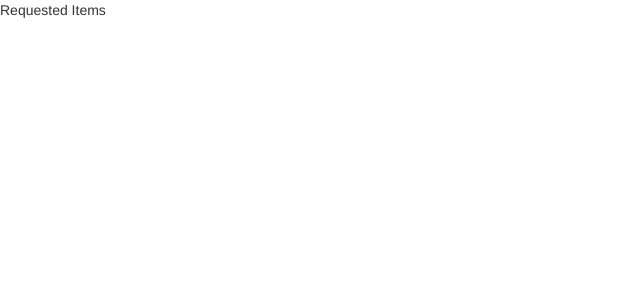
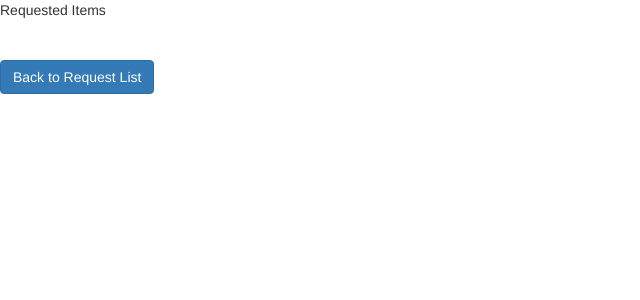
Before and after one commit to eabehr/simplify, a React (Create React App) app in the folder react-frontend/: page /request-detail/1 in a window 1280 px wide. Shown: the top 300 px of the page, without its empty margins (0-640 px from the left). Built offline with nearby package versions, Linux system fonts and the light colour scheme; no server answers.

Commit message:
Added link back to request list on request detail page

```diff
--- a/react-frontend/src/components/RequestDetail.js
+++ b/react-frontend/src/components/RequestDetail.js
@@ -32,6 +32,8 @@ class RequestDetail extends Component {
                 Requested Items
                 <br/>
                 {this.state.data.items}
+                <br/><br/>
+                <Link to={"/request-list"} className="btn btn-primary">Back to Request List</Link>
             </div>
         );
     }
```
